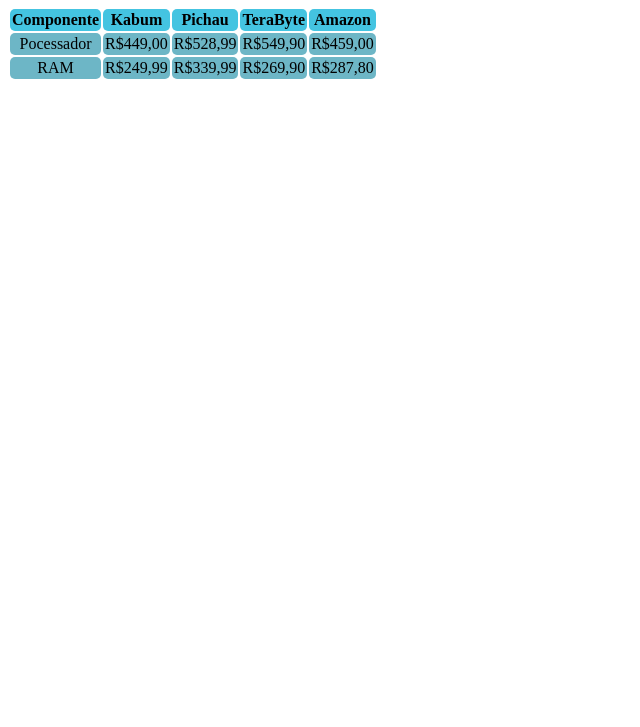
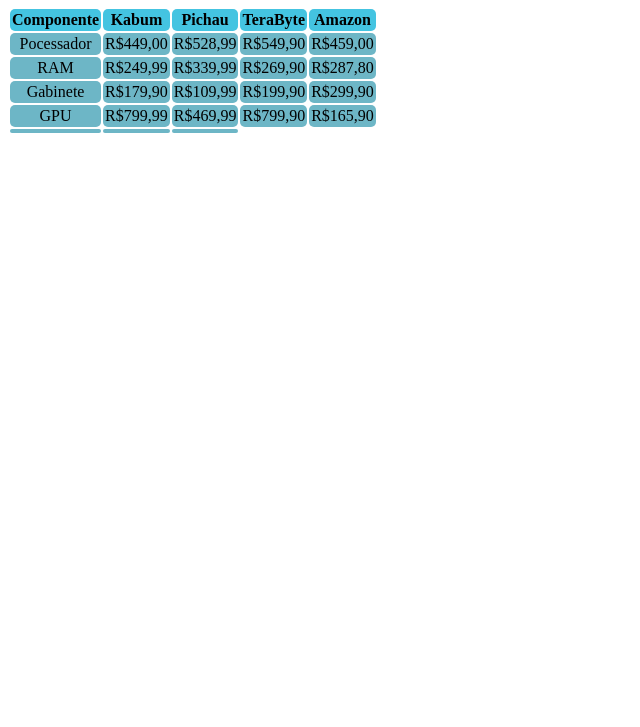
Before and after one commit to iasminbarb0sa1/siteArquitetura, a plain HTML site: page orcamento.html in a window 1280 px wide. Shown: the part 73-800 px from the top of the page, without its empty margins (0-640 px from the left). Drawn offline with Linux system fonts and the light colour scheme.

Commit message:
adicionado a tabela de valores

```diff
--- a/orcamento.html
+++ b/orcamento.html
@@ -29,6 +29,26 @@
             <td>R$339,99</td>
             <td>R$269,90</td>
             <td>R$287,80</td>
+        </tr>
+        <tr>
+            <td>Gabinete</td>
+            <td>R$179,90</td>
+            <td>R$109,99</td>
+            <td>R$199,90</td>
+            <td>R$299,90</td>
+        </tr>
+        <tr>
+            <td>GPU</td>
+            <td>R$799,99</td>
+            <td>R$469,99</td>
+            <td>R$799,90</td>
+            <td>R$165,90</td>
+        </tr>
+        <tr>
+            <td></td>
+            <td></td>
+            <td></td>
+
 
         </tr>
       </table>
```
Also changed, not shown: orcamento.css (line endings or trailing spaces).
